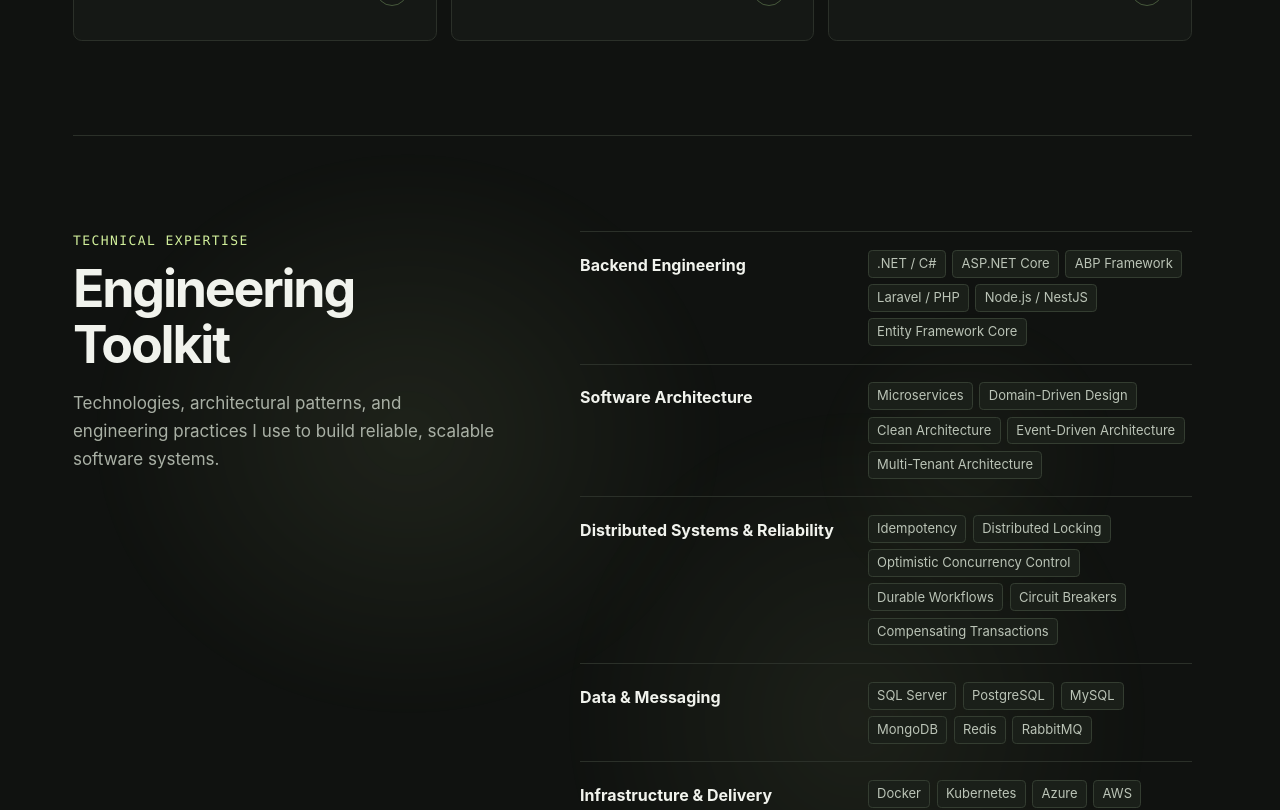
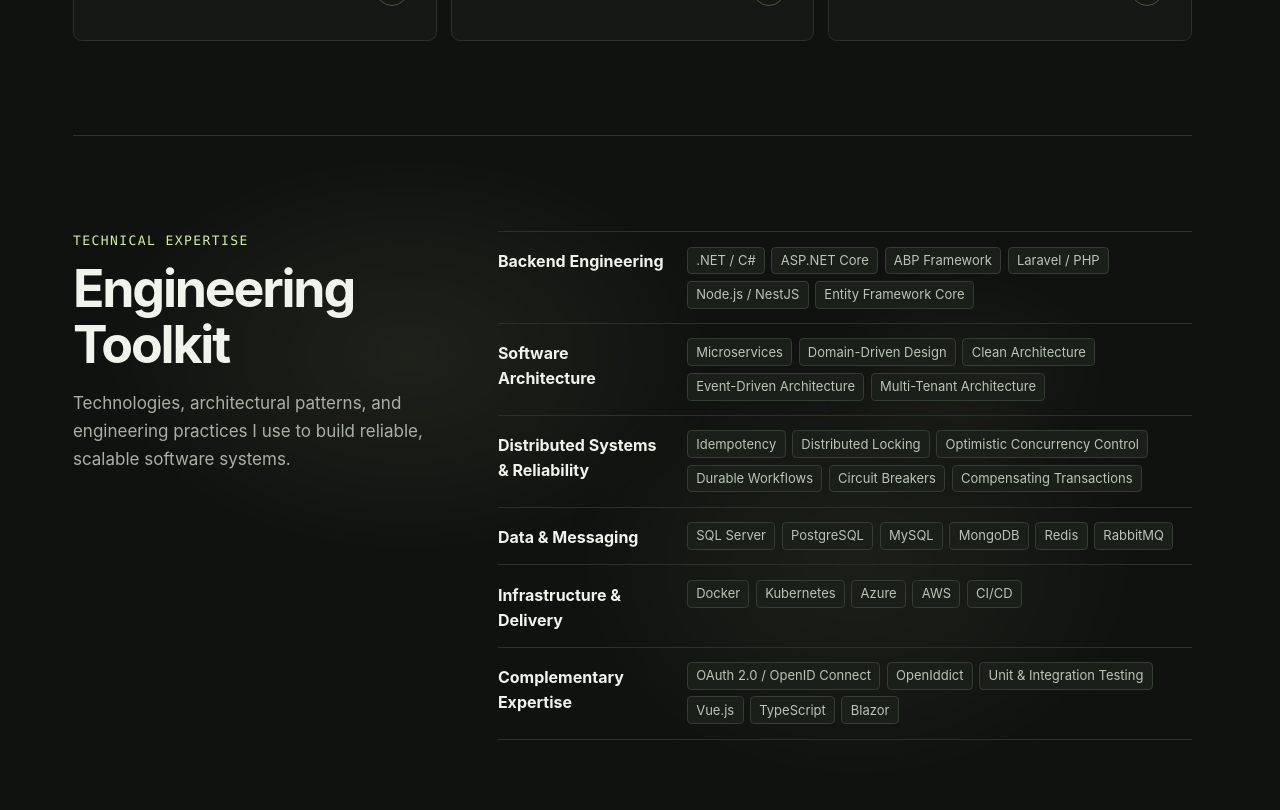
Before and after one commit to Omar-Agha/portfolio, a Vue app: page / in a window 1280 px wide. Shown: the part 2360-3170 px from the top of the page. Built offline with nearby package versions, Linux system fonts and the light colour scheme.

Commit message:
enhance skills section

```diff
--- a/src/assets/main.css
+++ b/src/assets/main.css
@@ -984,15 +984,21 @@
   .section-split .section-intro {
     margin: 0;
   }
+  @media (width > 53rem) {
+    .skills-section {
+      grid-template-columns: minmax(0, 0.35fr) minmax(0, 0.65fr);
+      gap: clamp(2rem, 4vw, 4rem);
+    }
+  }
   .skill-list {
     border-block-start: 1px solid var(--line);
   }
   .skill-row {
     display: grid;
-    grid-template-columns: minmax(0, 0.9fr) minmax(0, 1.1fr);
+    grid-template-columns: clamp(10rem, 24%, 12rem) minmax(0, 1fr);
     align-items: start;
     gap: 0.6rem 1.4rem;
-    padding-block: 1.1rem;
+    padding-block: 0.9rem;
     border-block-end: 1px solid var(--line);
   }
   .skill-row h3 {
@@ -1000,6 +1006,7 @@
     font-size: 1rem;
     color: var(--text);
     font-weight: 650;
+    overflow-wrap: anywhere;
   }
 
   .experience-list {
--- a/src/components/SkillsSection.vue
+++ b/src/components/SkillsSection.vue
@@ -10,7 +10,11 @@ defineProps<{
 </script>
 
 <template>
-  <section id="skills" class="shell portfolio-section section-split relative isolate" tabindex="-1">
+  <section
+    id="skills"
+    class="shell portfolio-section section-split skills-section relative isolate"
+    tabindex="-1"
+  >
     <AmbientBackground />
     <SectionIntro
       class="relative z-10"
```
